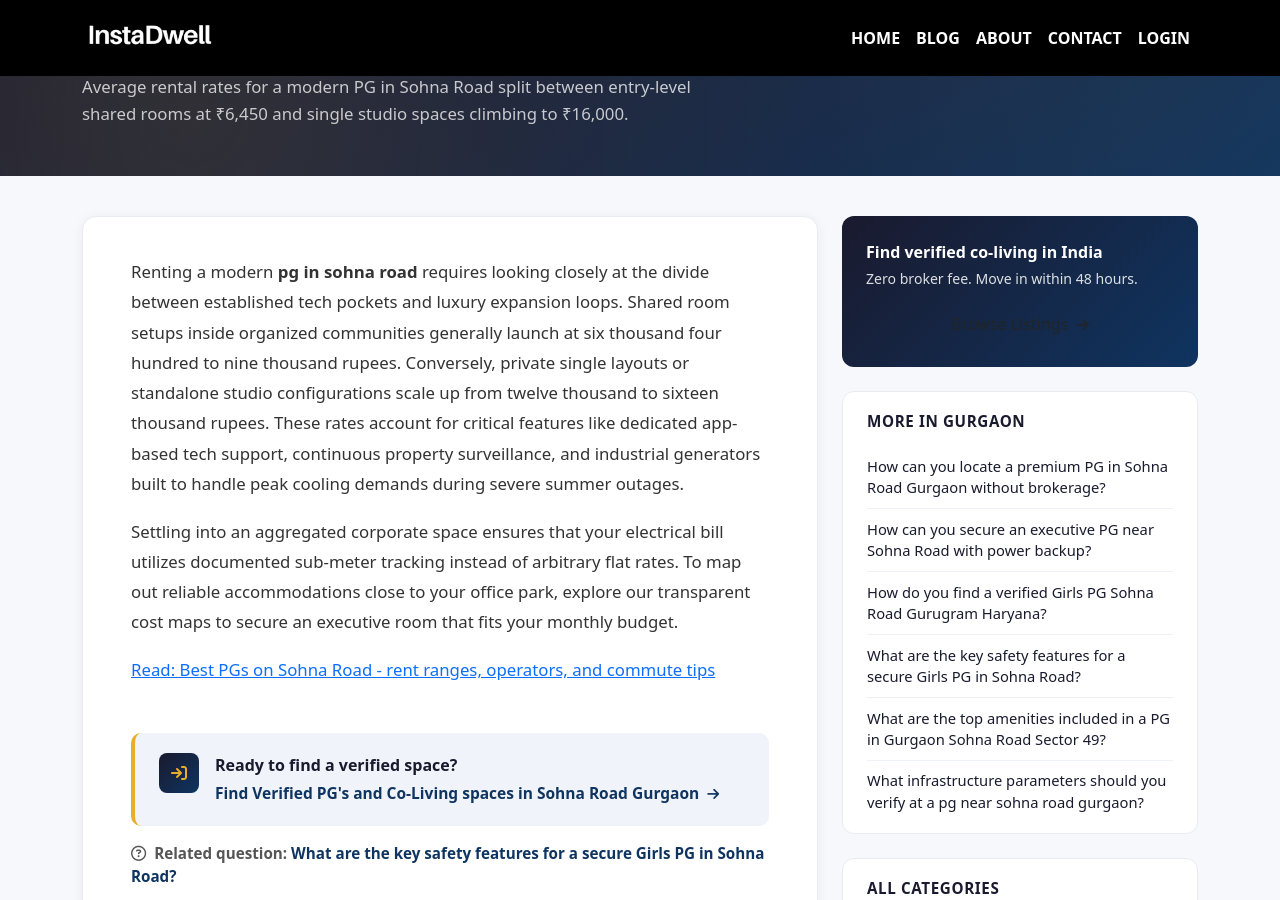
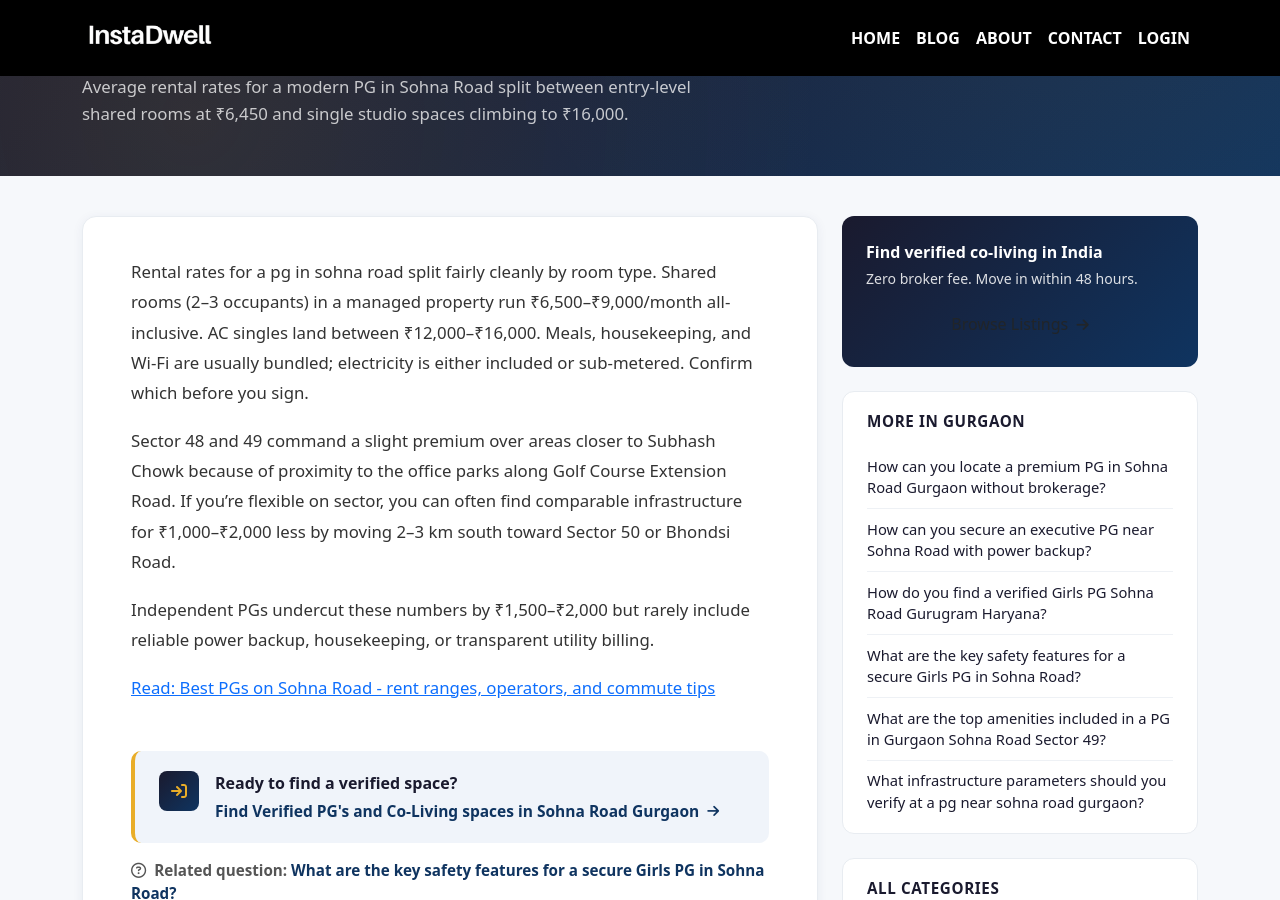
Before and after one commit to instadw/instadwell-blog, a Jekyll site: the page built from _coliving_faq/what-are-the-average-rental-rates-for-a-modern-pg-in-sohna-road.md, in a window 1280 px wide and 900 px high, scrolled down 227 px. Built offline with Jekyll 4.4.1, drawn with Linux system fonts in a browser that asks for light colours.

Commit message:
Update what-are-the-average-rental-rates-for-a-modern-pg-in-sohna-road.md

```diff
--- a/_coliving_faq/what-are-the-average-rental-rates-for-a-modern-pg-in-sohna-road.md
+++ b/_coliving_faq/what-are-the-average-rental-rates-for-a-modern-pg-in-sohna-road.md
@@ -12,8 +12,10 @@ related_faq: "what-are-the-key-safety-features-for-a-secure-girls-pg-in-sohna-ro
 related_faq_label: "What are the key safety features for a secure Girls PG in Sohna Road?"
 ---
 
-Renting a modern **pg in sohna road** requires looking closely at the divide between established tech pockets and luxury expansion loops. Shared room setups inside organized communities generally launch at six thousand four hundred to nine thousand rupees. Conversely, private single layouts or standalone studio configurations scale up from twelve thousand to sixteen thousand rupees. These rates account for critical features like dedicated app-based tech support, continuous property surveillance, and industrial generators built to handle peak cooling demands during severe summer outages.
+Rental rates for a pg in sohna road split fairly cleanly by room type. Shared rooms (2–3 occupants) in a managed property run ₹6,500–₹9,000/month all-inclusive. AC singles land between ₹12,000–₹16,000. Meals, housekeeping, and Wi-Fi are usually bundled; electricity is either included or sub-metered. Confirm which before you sign.
 
-Settling into an aggregated corporate space ensures that your electrical bill utilizes documented sub-meter tracking instead of arbitrary flat rates. To map out reliable accommodations close to your office park, explore our transparent cost maps to secure an executive room that fits your monthly budget.
+Sector 48 and 49 command a slight premium over areas closer to Subhash Chowk because of proximity to the office parks along Golf Course Extension Road. If you're flexible on sector, you can often find comparable infrastructure for ₹1,000–₹2,000 less by moving 2–3 km south toward Sector 50 or Bhondsi Road.
+
+Independent PGs undercut these numbers by ₹1,500–₹2,000 but rarely include reliable power backup, housekeeping, or transparent utility billing.
 
 [Read: Best PGs on Sohna Road - rent ranges, operators, and commute tips](https://instadwell.com/blog/pg-sohna-road-gurgaon)
```
